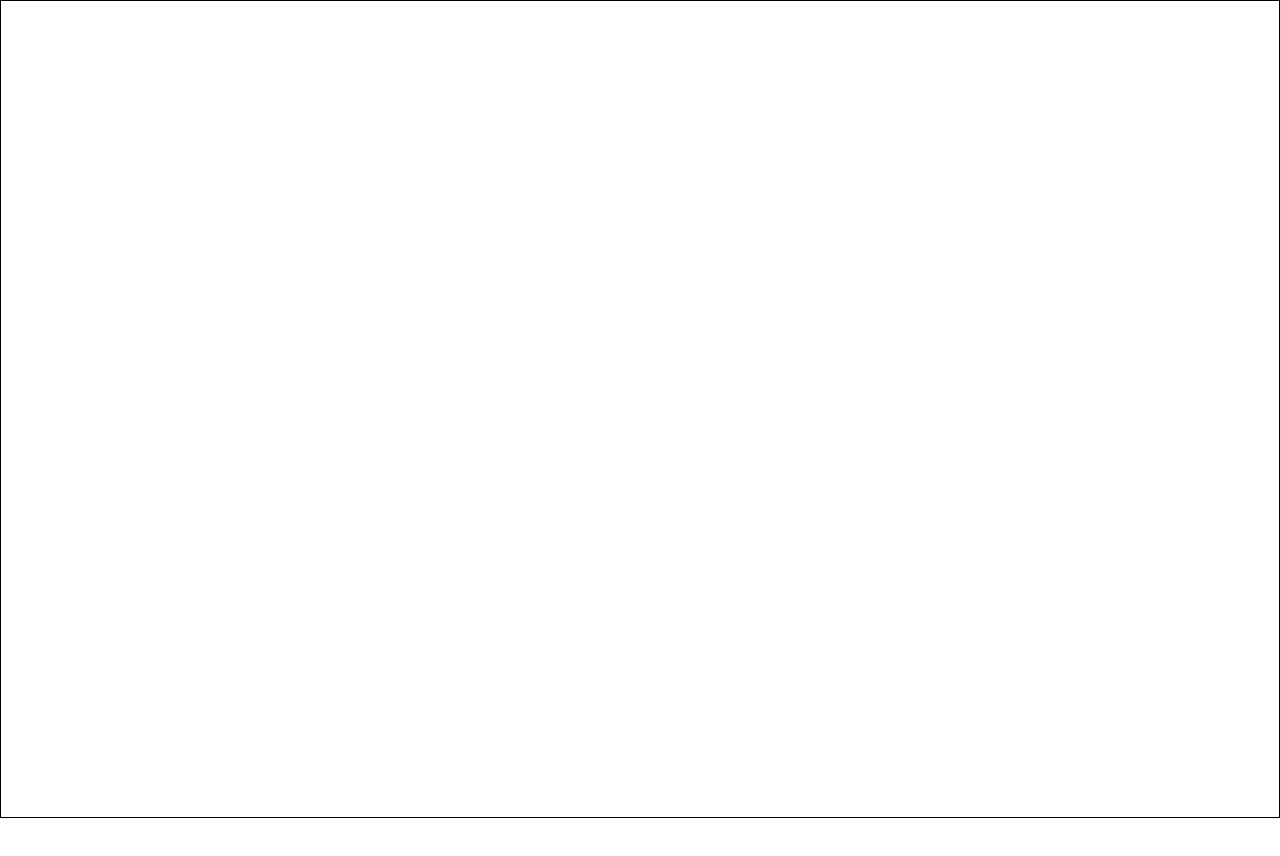
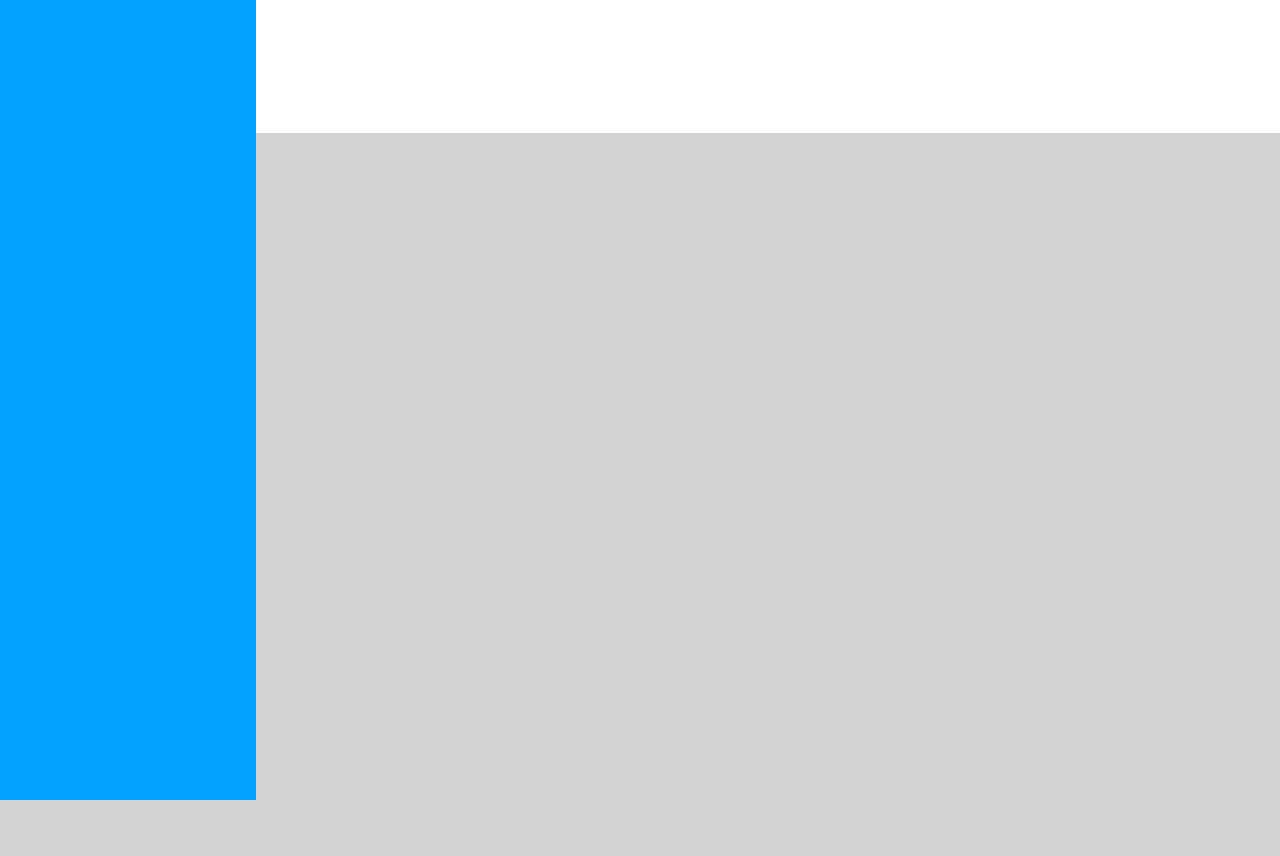
Before and after one commit to SomtoJF/Admin-Dashboard, a plain HTML site: page index.html in a window 1280 px wide. Before the commit the page ends 818 px from the top, so only its background shows below. Drawn offline with Linux system fonts and the light colour scheme.

Commit message:
Style Grid layout

```diff
--- a/style.css
+++ b/style.css
@@ -1,6 +1,15 @@
 :root{
-    border: solid black 1px;
     box-sizing: border-box;
+    --blue: #00A1FF;
+    --yellow: yellow;
+}
+body{
+    margin: 0%;
+    padding: 0;
+    display: flex;
+    flex-direction: column;
+    justify-content: stretch;
+    gap: 0px;
 }
 #container{
     height: 100vh;
@@ -9,3 +18,21 @@
     grid-template-columns: 1fr 4fr;
     grid-template-rows: 1fr 5fr;
 }
+#header{
+    grid-column: 1/ 3;
+    box-shadow: 5px 0px 10px black;
+}
+#sidebar{
+    grid-row: 1/ 3;
+    grid-column: 1;
+    background-color: var(--blue);
+}
+#contents{
+    grid-row: 2/3;
+    grid-column: 2/3;
+    background-color: lightgray;
+}
+footer{
+    background-color: lightgray;
+    height: 100px;
+}
```
